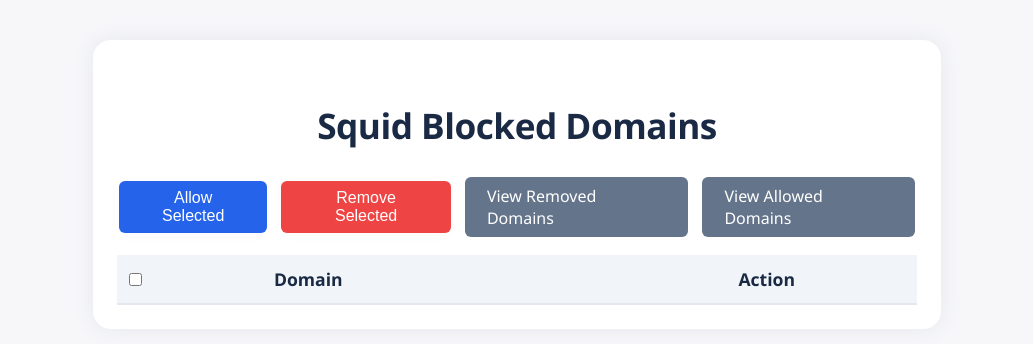
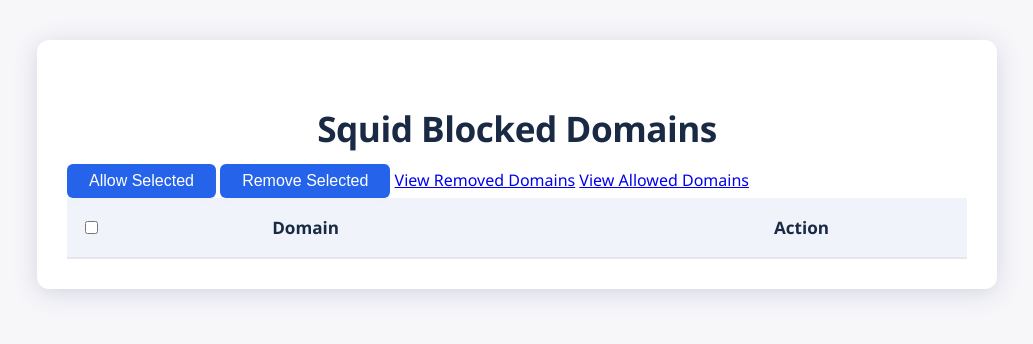
Before and after one commit to andrew-kemp/squid_allow_app, a Flask app: page / in a window 1280 px wide. Shown: the top 344 px of the page, without its empty margins (123-1156 px from the left). Run offline with Flask 3, Linux system fonts and the light colour scheme; lists and menus that the app fills with data are empty.

Commit message:
Refactor HTML structure and remove inline styles

```diff
--- a/templates/index.html
+++ b/templates/index.html
@@ -3,96 +3,15 @@
 <head>
     <title>Squid Blocked Domains</title>
     <link rel="stylesheet" href="{{ url_for('static', filename='style.css') }}">
-    <style>
-        .center-actions {
-            display: flex;
-            justify-content: center;
-            align-items: center;
-            gap: 10px;
-            margin-bottom: 18px;
-        }
-        .btn {
-            padding: 8px 22px;
-            border: none;
-            border-radius: 6px;
-            color: #fff;
-            background: #2563eb;
-            font-size: 1rem;
-            cursor: pointer;
-            margin: 0 2px;
-            transition: background 0.18s;
-            text-decoration: none;
-            display: inline-block;
-        }
-        .btn:active,
-        .btn:focus {
-            outline: none;
-        }
-        .btn-primary {
-            background: #2563eb;
-        }
-        .btn-danger {
-            background: #ef4444;
-        }
-        .btn-secondary {
-            background: #64748b;
-        }
-        .btn:hover {
-            opacity: 0.89;
-        }
-        .banner-alert {
-            background: #fffbe6;
-            border-bottom: 1px solid #fde4a0;
-            color: #ad8b00;
-            padding: 18px 16px;
-            text-align: center;
-            font-weight: 600;
-        }
-        .card {
-            background: #fff;
-            border-radius: 18px;
-            box-shadow: 0 0 20px #e5e7eb;
-            width: 90%;
-            max-width: 800px;
-            margin: 40px auto 0 auto;
-            padding: 32px 24px 24px 24px;
-        }
-        table {
-            width: 100%;
-            border-collapse: collapse;
-            margin: 0 auto;
-        }
-        th, td {
-            text-align: left;
-            padding: 12px 8px;
-        }
-        th {
-            background: #f1f5f9;
-            font-size: 1.1rem;
-        }
-        tr:nth-child(even) {
-            background: #f8fafc;
-        }
-        tr:nth-child(odd) td {
-            background: #fff;
-        }
-        td {
-            vertical-align: middle;
-        }
-        h2 {
-            text-align: center;
-            margin-bottom: 28px;
-        }
-    </style>
 </head>
 <body>
     {% if changes_pending %}
     <div class="banner-alert">
-        <div style="font-size: 1.15rem; margin-bottom: 12px;">
+        <div class="banner-alert-message">
             Changes detected: Please restart the Squid service to apply updates.
         </div>
         <form method="post" action="{{ url_for('restart_squid') }}">
-            <button type="submit" class="btn btn-primary" style="margin-top: 2px;">Restart Squid</button>
+            <button type="submit" class="btn btn-primary">Restart Squid</button>
         </form>
     </div>
     {% endif %}
```
